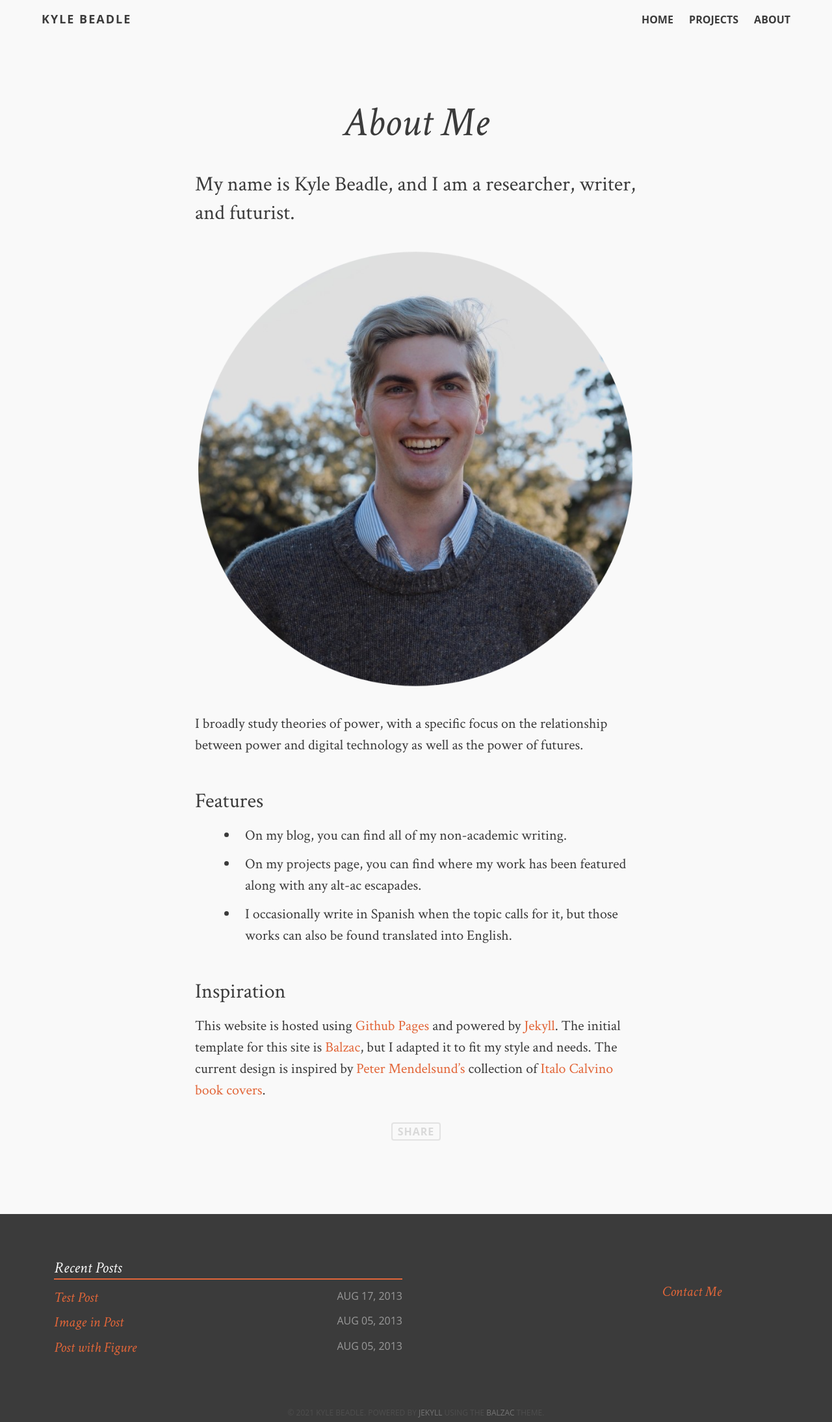
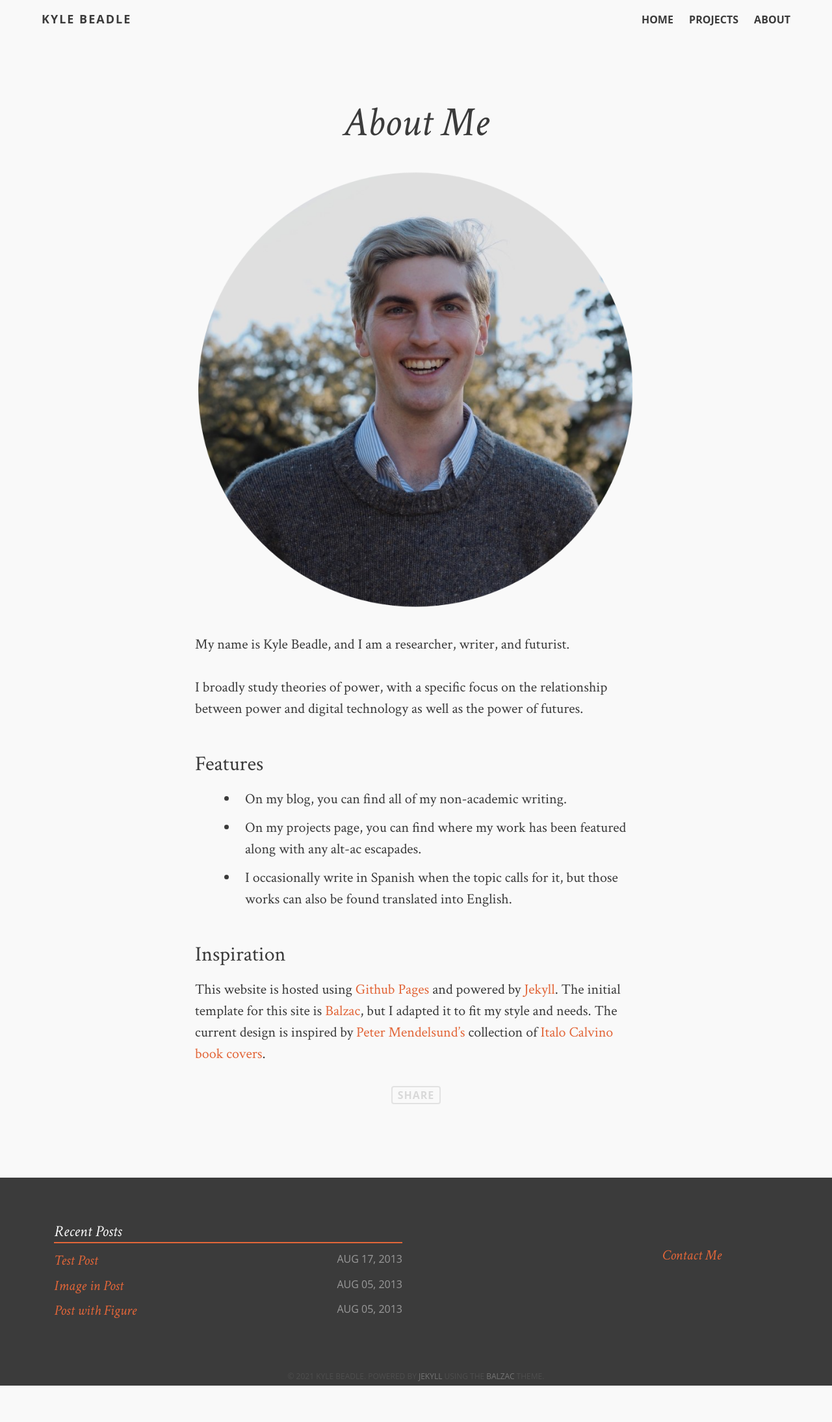
Before and after one commit to kbeadl/blog, a Jekyll site: the page built from index.md, in a window 1280 px wide. Shown: the whole page at 65% size. Built offline with Jekyll 4.4.1, drawn with Linux system fonts in a browser that asks for light colours; comment, search, counter and statistics services are not loaded; after the commit the page ends 2132 px from its top, so only the background shows below that.

```diff
--- a/index.md
+++ b/index.md
@@ -2,10 +2,12 @@
 layout: post-no-feature
 permalink: /index.html
 title: About Me
-description: My name is Kyle Beadle, and I am a researcher, writer, and futurist.
+description:
 tags: [about, Jekyll, theme, responsive]
 ---
 ![Drawing A]({{ site.url }}/images/portrait.png)
+
+My name is Kyle Beadle, and I am a researcher, writer, and futurist.
 
 I broadly study theories of power, with a specific focus on the relationship between power and digital technology as well as the power of futures.
 
```
